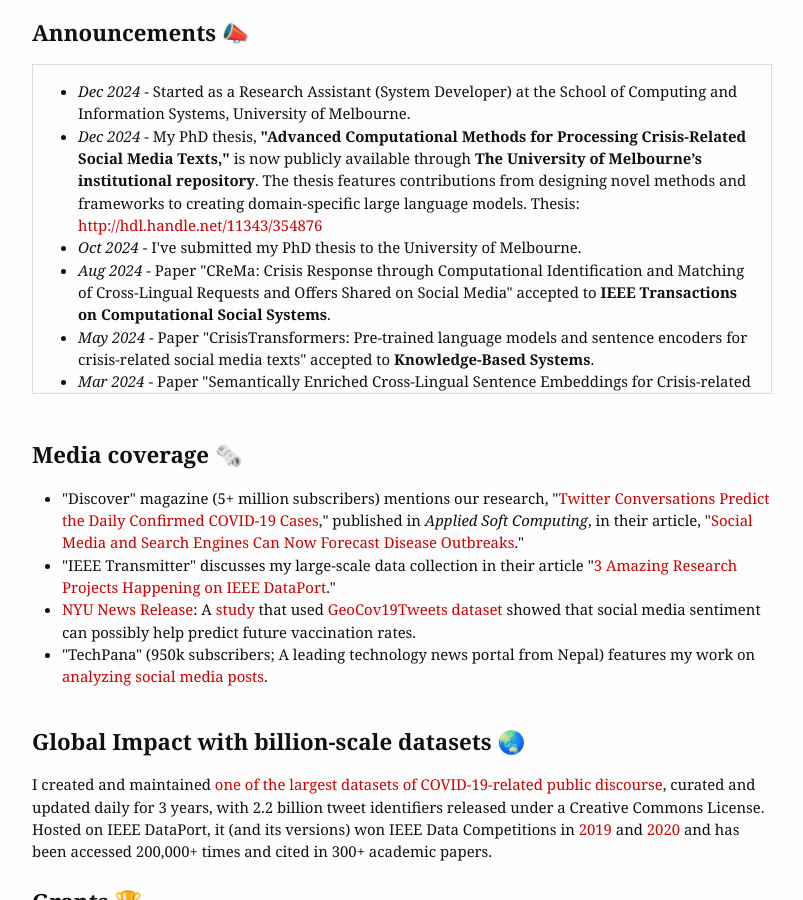
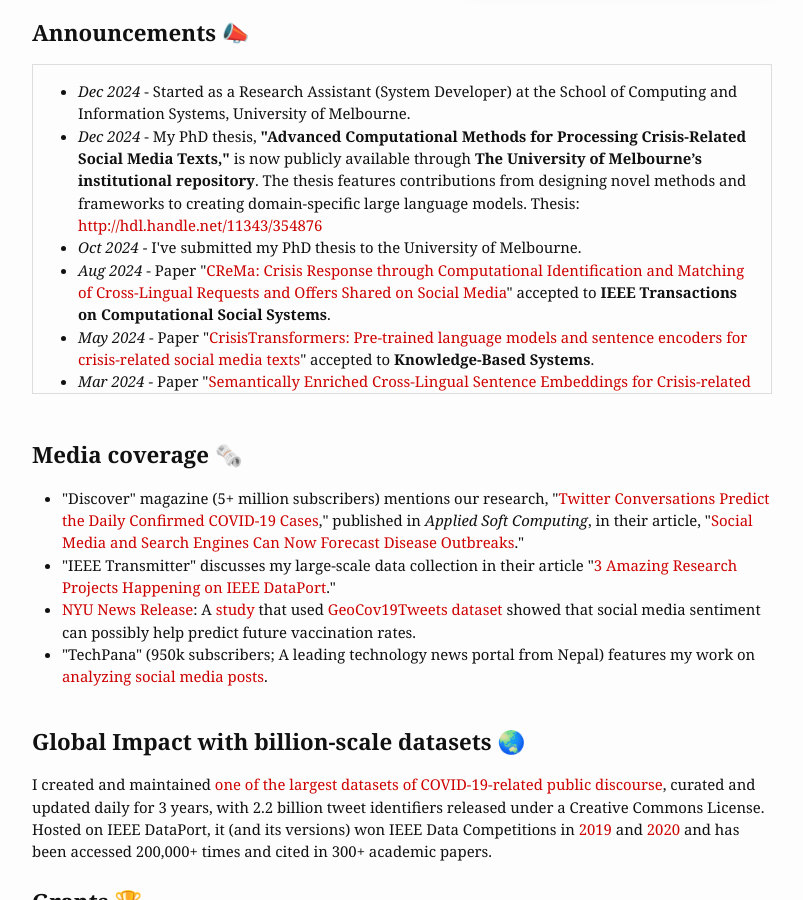
Before and after one commit to rabindralamsal/personal-site, a Jekyll site: the page built from index.html, in a window 1280 px wide and 900 px high, scrolled down 443 px. Shown: the whole window, without its empty margins (238-1041 px from the left). Built offline with Jekyll 4.4.1, drawn with Linux system fonts in a browser that asks for light colours; some of the changed lines change nothing that is shown.

Commit message:
Update index.html

```diff
--- a/index.html
+++ b/index.html
@@ -19,17 +19,17 @@
 <li><i>Dec 2024</i> - Started as a Research Assistant (System Developer) at the School of Computing and Information Systems, University of Melbourne.
 <li><i>Dec 2024</i> - My PhD thesis, <b>"Advanced Computational Methods for Processing Crisis-Related Social Media Texts,"</b> is now publicly available through <b>The University of Melbourne’s institutional repository</b>. The thesis features contributions from designing novel methods and frameworks to creating domain-specific large language models. Thesis: <a href="http://hdl.handle.net/11343/354876">http://hdl.handle.net/11343/354876</a></li>
 <li><i>Oct 2024</i> - I've submitted my PhD thesis to the University of Melbourne.</li>
-<li><i>Aug 2024</i> - Paper "CReMa: Crisis Response through Computational Identification and Matching of Cross-Lingual Requests and Offers Shared on Social Media" accepted to <b>IEEE Transactions on Computational Social Systems</b>.</li>
-<li><i>May 2024</i> - Paper "CrisisTransformers: Pre-trained language models and sentence encoders for crisis-related social media texts" accepted to <b>Knowledge-Based Systems</b>.</li>
-<li><i>Mar 2024</i> - Paper "Semantically Enriched Cross-Lingual Sentence Embeddings for Crisis-related Social Media Texts" accepted to <b>ISCRAM 2024</b>.</li>
-<li><i>May 2023</i> - Paper "BillionCOV: An enriched billion-scale collection of COVID-19 tweets for efficient hydration" accepted to <b>Data in Brief</b>.</li>
-<li><i>Feb 2023</i> - Paper "A Twitter narrative of the COVID-19 pandemic in Australia" accepted to <b>ISCRAM 2023</b>.</li>
-<li><i>Dec 2022</i> - Paper "Where did you tweet from? Inferring the origin locations of tweets based on contextual information" accepted to <b>IEEE Big Data</b>.</li>
-<li><i>Nov 2022</i> - Paper "Addressing the location A/B problem on Twitter: the next generation location inference research" presented at <b>ACM SIGSPATIAL LocalRec</b>.</li>
-<li><i>Aug 2022</i> - Paper "Twitter conversations predict the daily confirmed COVID-19 cases" accepted to <b>Applied Soft Computing</b>.</li>
+<li><i>Aug 2024</i> - Paper "<a href="https://arxiv.org/abs/2405.11897">CReMa: Crisis Response through Computational Identification and Matching of Cross-Lingual Requests and Offers Shared on Social Media</a>" accepted to <b>IEEE Transactions on Computational Social Systems</b>.</li>
+<li><i>May 2024</i> - Paper "<a href="https://arxiv.org/abs/2309.05494">CrisisTransformers: Pre-trained language models and sentence encoders for crisis-related social media texts</a>" accepted to <b>Knowledge-Based Systems</b>.</li>
+<li><i>Mar 2024</i> - Paper "<a href="https://arxiv.org/abs/2403.16614">Semantically Enriched Cross-Lingual Sentence Embeddings for Crisis-related Social Media Texts</a>" accepted to <b>ISCRAM 2024</b>.</li>
+<li><i>May 2023</i> - Paper "<a href="https://arxiv.org/abs/2301.11284">BillionCOV: An enriched billion-scale collection of COVID-19 tweets for efficient hydration</a>" accepted to <b>Data in Brief</b>.</li>
+<li><i>Feb 2023</i> - Paper "<a href="https://arxiv.org/abs/2302.11136">A Twitter narrative of the COVID-19 pandemic in Australia</a>" accepted to <b>ISCRAM 2023</b>.</li>
+<li><i>Dec 2022</i> - Paper "<a href="https://arxiv.org/abs/2211.16506">Where did you tweet from? Inferring the origin locations of tweets based on contextual information</a>" accepted to <b>IEEE Big Data</b>.</li>
+<li><i>Nov 2022</i> - Paper "<a href="https://dl.acm.org/doi/10.1145/3557992.3565989">Addressing the location A/B problem on Twitter: the next generation location inference research</a>" presented at <b>ACM SIGSPATIAL LocalRec</b>.</li>
+<li><i>Aug 2022</i> - Paper "<a href="https://arxiv.org/abs/2206.10471">Twitter conversations predict the daily confirmed COVID-19 cases</a>" accepted to <b>Applied Soft Computing</b>.</li>
 <li><i>Oct 2022</i> - Received <i>CS Research Artefacts Grant</i> from the University of Melbourne.</li>
 <li><i>May 2022</i> - Nominated by the University of Melbourne as one of two researchers for the Google PhD Fellowship.</li>
-<li><i>Mar 2022</i> - Paper "Socially Enhanced Situation Awareness from Microblogs Using Artificial Intelligence: A Survey" accepted to <b>ACM Computing Surveys</b>.</li>
+<li><i>Mar 2022</i> - Paper "<a href="https://arxiv.org/abs/2209.07272">Socially Enhanced Situation Awareness from Microblogs Using Artificial Intelligence: A Survey</a>" accepted to <b>ACM Computing Surveys</b>.</li>
 <li><i>Apr 2021</i> - Started PhD (Computer Science) at the University of Melbourne. Supported by the Melbourne Research Scholarship.</li>
 </ul>
 </div>
```
